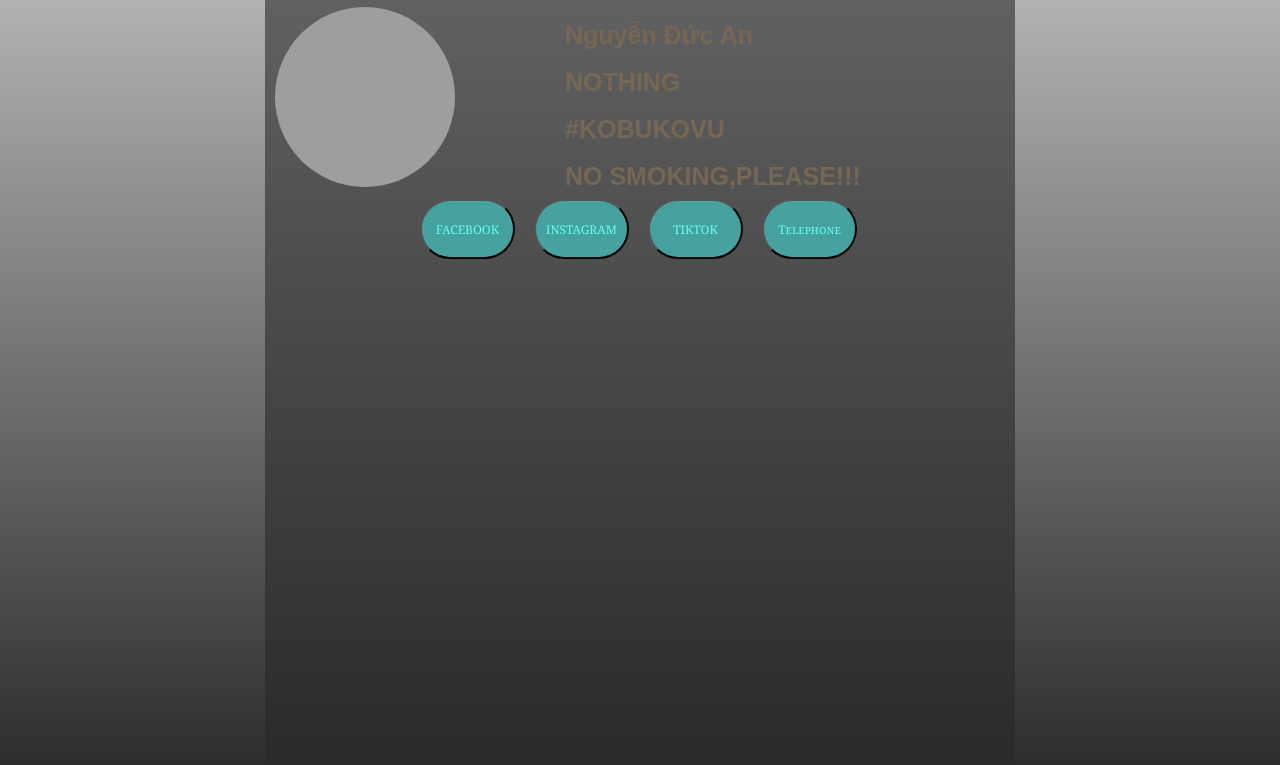
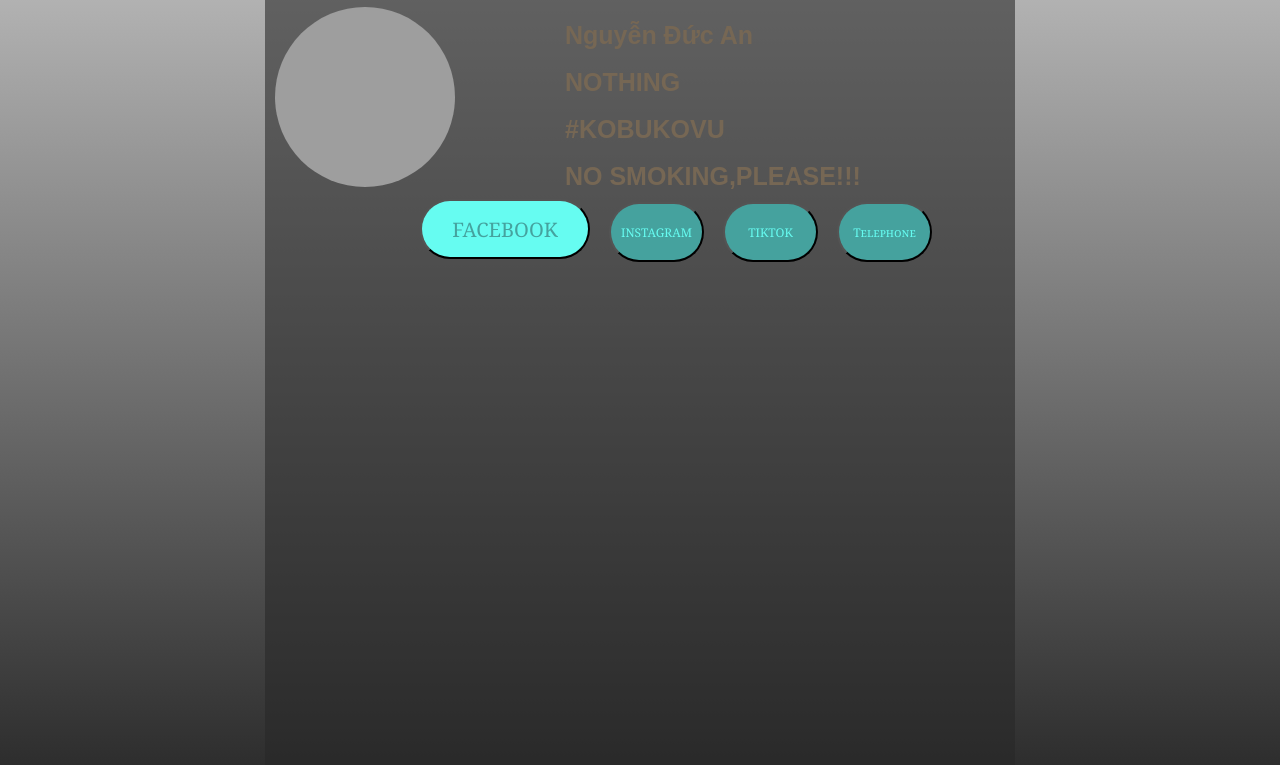
Before and after one commit to ndaan/LOVERS, a plain HTML site: page index.html in a window 1280 px wide. In both pictures the pointer is over the button "FACEBOOK". Shown: the part 153-918 px from the top of the page. Drawn offline with Linux system fonts and the light colour scheme; grey boxes are pictures that could not be loaded.

Commit message:
Update new.css
Signed-off-by: ndaan <111952475+ndaan@users.noreply.github.com>

```diff
--- a/new.css
+++ b/new.css
@@ -78,7 +78,7 @@ header{
 
   }
 
-  .iinfr:hover {
+  .infor:hover {
     width: 170px;
     font-size: 20px;
     transition: 2s;
```
